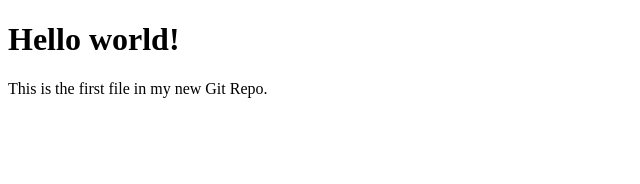
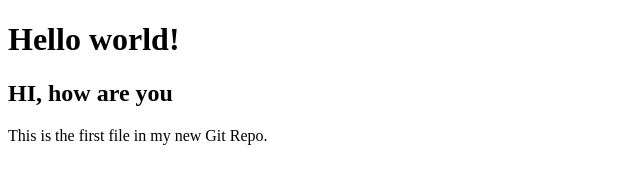
Before and after one commit to ksanjay123/san, a plain HTML site: page index.html in a window 1280 px wide. Shown: the whole page, without its empty margins (0-640 px from the left). Drawn offline with Linux system fonts and the light colour scheme.

Commit message:
first commit

```diff
--- a/index.html
+++ b/index.html
@@ -6,6 +6,7 @@
 <body>
 
 <h1>Hello world!</h1>
+<h2>HI, how are you</H2>
 <p>This is the first file in my new Git Repo.</p>
 
 </body>
```
Also changed, not shown: 2 other files.
